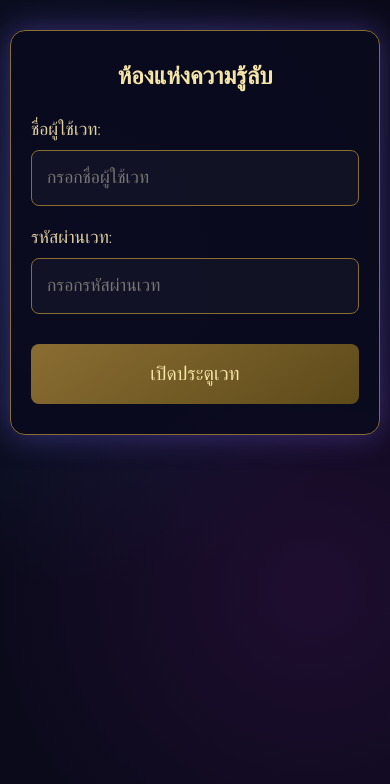
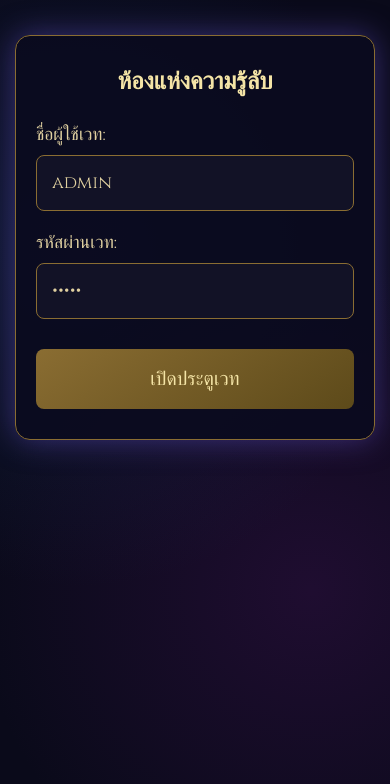
Before and after one commit to pltttbtraining/BAGame-semi, a plain HTML site: page index.html in a window 390 px wide. Both pictures are taken after a click on the button "ผู้ควบคุมเวท". Drawn offline with Linux system fonts and the light colour scheme.

Commit message:
Update index.html

```diff
--- a/index.html
+++ b/index.html
@@ -47,13 +47,6 @@
             padding: 15px;
             min-height: 100vh;
             position: relative;
-        }
-
-        /* ปรับปรุงการแสดงผลสำหรับมือถือ */
-        @media (max-width: 768px) {
-            .mobile-container {
-                padding: 10px;
-            }
         }
 
         /* สไตล์สำหรับหน้าเลือกบทบาท */
@@ -660,11 +653,11 @@
                 <h2>ห้องแห่งความรู้ลับ</h2>
                 <div class="form-group">
                     <label for="host-username">ชื่อผู้ใช้เวท:</label>
-                    <input type="text" id="host-username" placeholder="กรอกชื่อผู้ใช้เวท">
+                    <input type="text" id="host-username" placeholder="กรอกชื่อผู้ใช้เวท" value="admin">
                 </div>
                 <div class="form-group">
                     <label for="host-password">รหัสผ่านเวท:</label>
-                    <input type="password" id="host-password" placeholder="กรอกรหัสผ่านเวท">
+                    <input type="password" id="host-password" placeholder="กรอกรหัสผ่านเวท" value="admin">
                 </div>
                 <button id="host-login-btn" class="submit-btn">เปิดประตูเวท</button>
             </div>
@@ -849,7 +842,6 @@
 
         // ตัวแปรสถานะเกม
         let currentScreen = 'role-selection';
-        let currentBase = 0;
         let playerScoreBase1 = 0;
         let playerScoreBase2 = 0;
         let correctAnswersBase1 = 0;
@@ -860,35 +852,43 @@
         let playerName = '';
         let players = [];
 
-        // สถานะการเปิดประตู
+        // สถานะการเปิดประตู - ตั้งค่าเริ่มต้นเป็น false
         let base1Open = false;
         let base2Open = false;
 
-        // ฟังก์ชันเปลี่ยนหน้าจอ
+        // ฟังก์ชันเปลี่ยนหน้าจอ - แก้ไขให้ทำงานถูกต้อง
         function showScreen(screenId) {
-            document.querySelectorAll('div[id$="-selection"], div[id$="-login"], div[id$="-dashboard"], div[id$="-name"], div[id$="-loading"], div[id$="-game"], div[id$="-score"], div[id$="-screen"]').forEach(screen => {
-                screen.classList.add('hidden');
+            // ซ่อนทุกหน้าจอ
+            const allScreens = [
+                'role-selection', 'host-login', 'admin-dashboard',
+                'player-name', 'base1-loading', 'base1-game', 'base1-score',
+                'base2-loading', 'base2-game', 'base2-score', 'ranking-screen'
+            ];
+
+            allScreens.forEach(id => {
+                const element = document.getElementById(id);
+                if (element) {
+                    element.classList.add('hidden');
+                }
             });
 
-            document.getElementById(screenId).classList.remove('hidden');
-            currentScreen = screenId;
+            // แสดงหน้าจอที่ต้องการ
+            const targetScreen = document.getElementById(screenId);
+            if (targetScreen) {
+                targetScreen.classList.remove('hidden');
+                currentScreen = screenId;
 
-            // อัพเดทสถานะปุ่มเริ่มเกมตามสถานะประตู
-            updateStartButtons();
-
-            // ป้องกันการสไลด์บน iOS
-            if (screenId !== 'role-selection') {
-                document.body.classList.add('prevent-scroll');
-            } else {
-                document.body.classList.remove('prevent-scroll');
+                // อัพเดทสถานะปุ่มเริ่มเกมเมื่อเปลี่ยนไปยังหน้าจอโหลด
+                if (screenId === 'base1-loading' || screenId === 'base2-loading') {
+                    updateStartButtons();
+                }
             }
-
-            // โฟกัสที่คอนเทนเนอร์หลักสำหรับการเข้าถึง
-            document.getElementById('mobile-container').focus();
         }
 
-        // ฟังก์ชันอัพเดทสถานะปุ่มเริ่มเกม
+        // ฟังก์ชันอัพเดทสถานะปุ่มเริ่มเกม - แก้ไขให้ทำงานถูกต้อง
         function updateStartButtons() {
+            console.log("Updating start buttons - Base1:", base1Open, "Base2:", base2Open);
+
             // อัพเดทปุ่มเริ่มฐานที่ 1
             const startBase1Button = document.getElementById('start-base1');
             const base1AccessMessage = document.getElementById('base1-access-message');
@@ -1126,7 +1126,7 @@
             }
         });
 
-        // ควบคุมประตูฐานที่ 1
+        // ควบคุมประตูฐานที่ 1 - แก้ไขให้ทำงานถูกต้อง
         document.getElementById('open-base1').addEventListener('click', () => {
             base1Open = true;
             document.getElementById('base1-status').textContent = 'เปิด';
@@ -1145,7 +1145,7 @@
             updateStartButtons();
         });
 
-        // ควบคุมประตูฐานที่ 2
+        // ควบคุมประตูฐานที่ 2 - แก้ไขให้ทำงานถูกต้อง
         document.getElementById('open-base2').addEventListener('click', () => {
             base2Open = true;
             document.getElementById('base2-status').textContent = 'เปิด';
@@ -1199,22 +1199,6 @@
             });
         });
 
-        // ป้องกันการย่อ/ขยายหน้าจอบนมือถือ
-        document.addEventListener('touchstart', function(e) {
-            if (e.touches.length > 1) {
-                e.preventDefault();
-            }
-        }, { passive: false });
-
-        let lastTouchEnd = 0;
-        document.addEventListener('touchend', function(e) {
-            const now = (new Date()).getTime();
-            if (now - lastTouchEnd <= 300) {
-                e.preventDefault();
-            }
-            lastTouchEnd = now;
-        }, false);
-
         // เริ่มต้นระบบ
         document.addEventListener('DOMContentLoaded', function() {
             // ตั้งค่า viewport สำหรับมือถือ
@@ -1223,8 +1207,9 @@
                 viewport.setAttribute('content', 'width=device-width, initial-scale=1.0, maximum-scale=1.0, user-scalable=no');
             }
 
-            // โฟกัสที่คอนเทนเนอร์หลัก
-            document.getElementById('mobile-container').focus();
+            // ตั้งค่าชื่อผู้ใช้และรหัสผ่านเริ่มต้นเพื่อให้ทดสอบง่าย
+            document.getElementById('host-username').value = 'admin';
+            document.getElementById('host-password').value = 'admin';
         });
     </script>
 </body>
```
